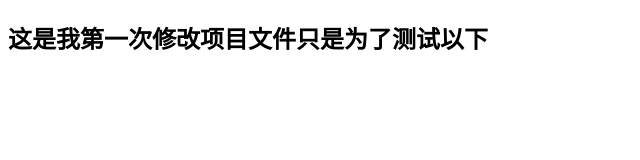
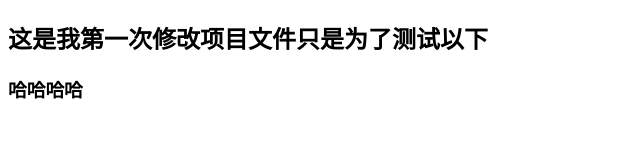
Before and after one commit to AloneZL/my-project, a website: page index.html in a window 1280 px wide. Shown: the whole page, without its empty margins (0-640 px from the left). Drawn offline with Linux system fonts and the light colour scheme.

Commit message:
添加哈哈

```diff
--- a/index.html
+++ b/index.html
@@ -8,5 +8,6 @@
 </head>
 <body>
   <h2>这是我第一次修改项目文件只是为了测试以下</h2>
+  <h3>哈哈哈哈</h3>
 </body>
 </html>
```
